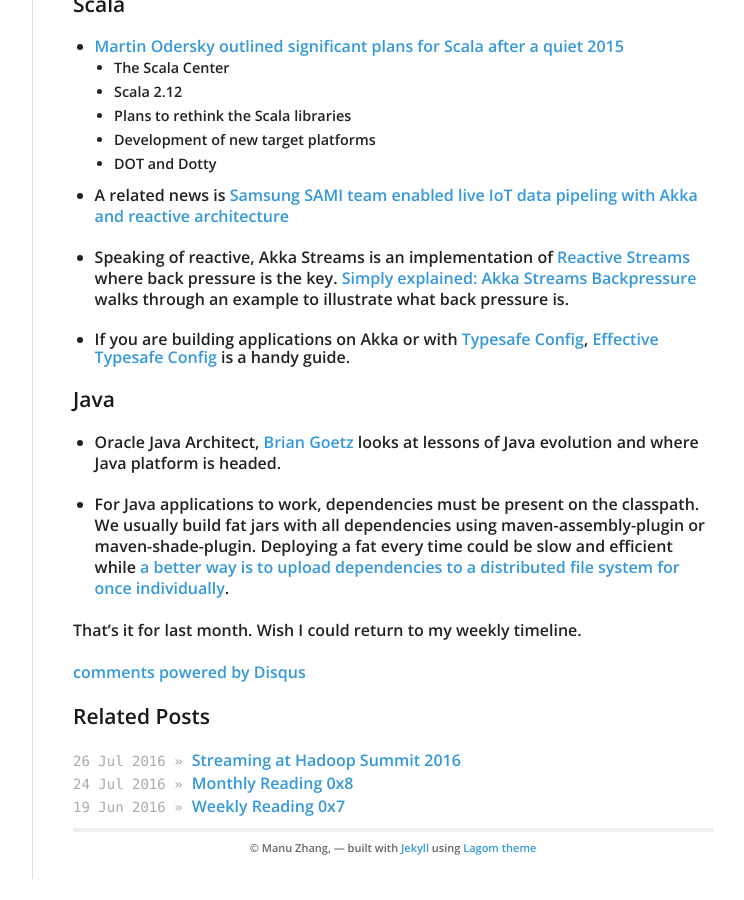
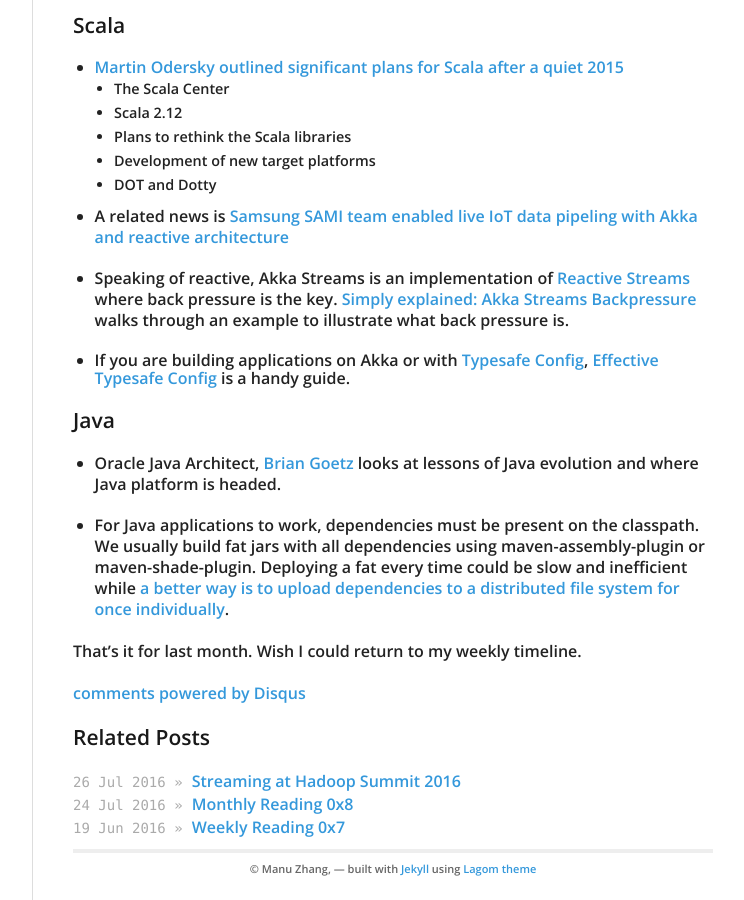
Before and after one commit to manuzhang/jekyll_blog, a Jekyll site: the page built from _posts/2016-08-20-monthly-9.md, in a window 1280 px wide and 900 px high, scrolled down 920 px. Shown: the whole window, without its empty margins (378-1122 px from the left). Built offline with Jekyll 4.4.1, drawn with Linux system fonts in a browser that asks for light colours; nearby versions of some CDN libraries; comment, search, counter and statistics services are not loaded; before the commit the page ends 1799 px from its top, so only the background shows below that; some of the changed text lies outside the part shown.

Commit message:
fix words

```diff
--- a/_posts/2016-08-20-monthly-9.md
+++ b/_posts/2016-08-20-monthly-9.md
@@ -48,6 +48,6 @@
 
 * Oracle Java Architect, [Brian Goetz](https://www.infoq.com/presentations/lessons-java-evolution) looks at lessons of Java evolution and where Java platform is headed.
 
-* For Java applications to work, dependencies must be present on the classpath. We usually build fat jars with all dependencies using maven-assembly-plugin or maven-shade-plugin. Deploying a fat every time could be slow and efficient while [a better way is to upload dependencies to a distributed file system for once individually](http://product.hubspot.com/blog/the-fault-in-our-jars-why-we-stopped-building-fat-jars).
+* For Java applications to work, dependencies must be present on the classpath. We usually build fat jars with all dependencies using maven-assembly-plugin or maven-shade-plugin. Deploying a fat every time could be slow and inefficient while [a better way is to upload dependencies to a distributed file system for once individually](http://product.hubspot.com/blog/the-fault-in-our-jars-why-we-stopped-building-fat-jars).
 
 That's it for last month. Wish I could return to my weekly timeline.
```
Also changed, not shown: other parts of _posts/2016-08-20-monthly-9.md (+1 -1 lines).
